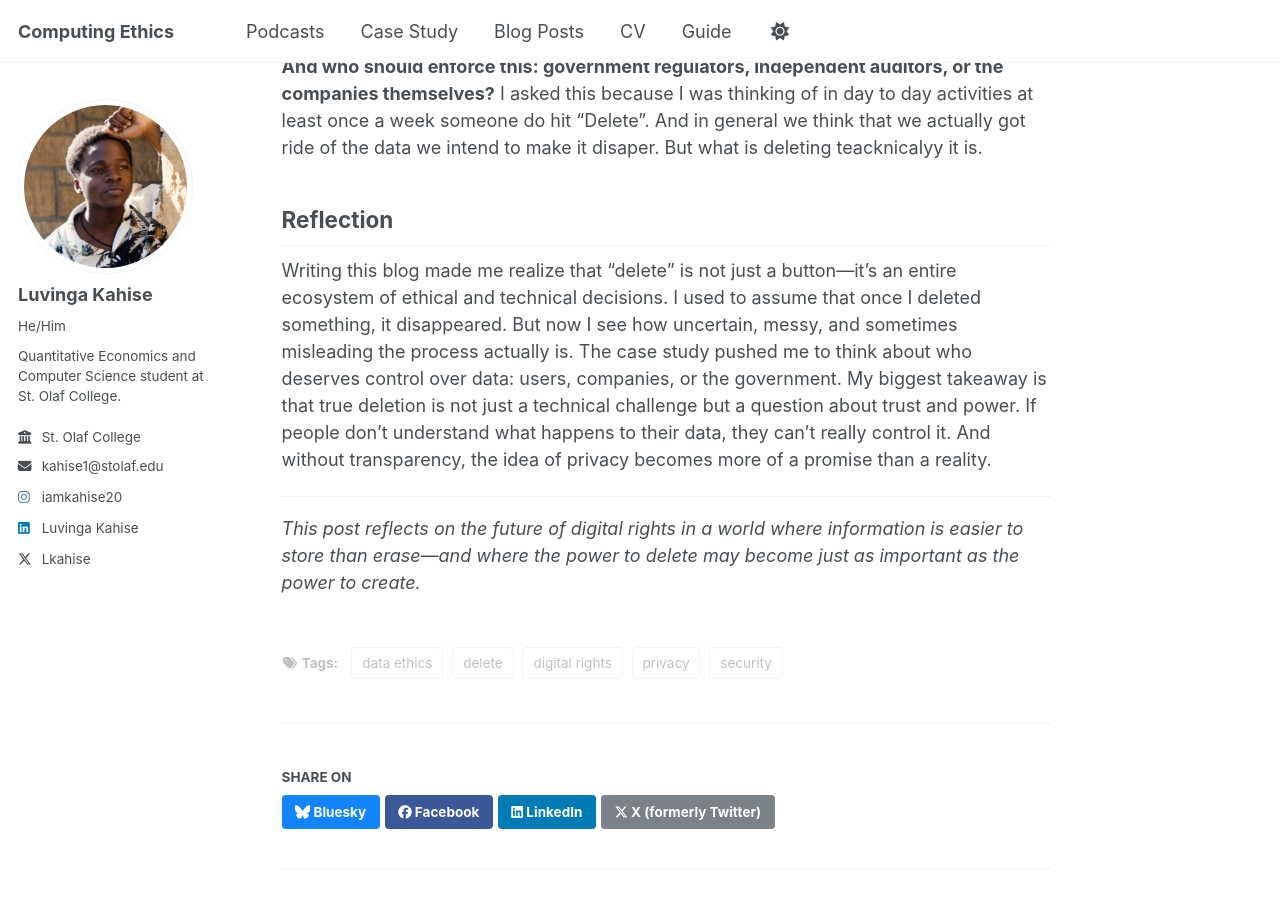
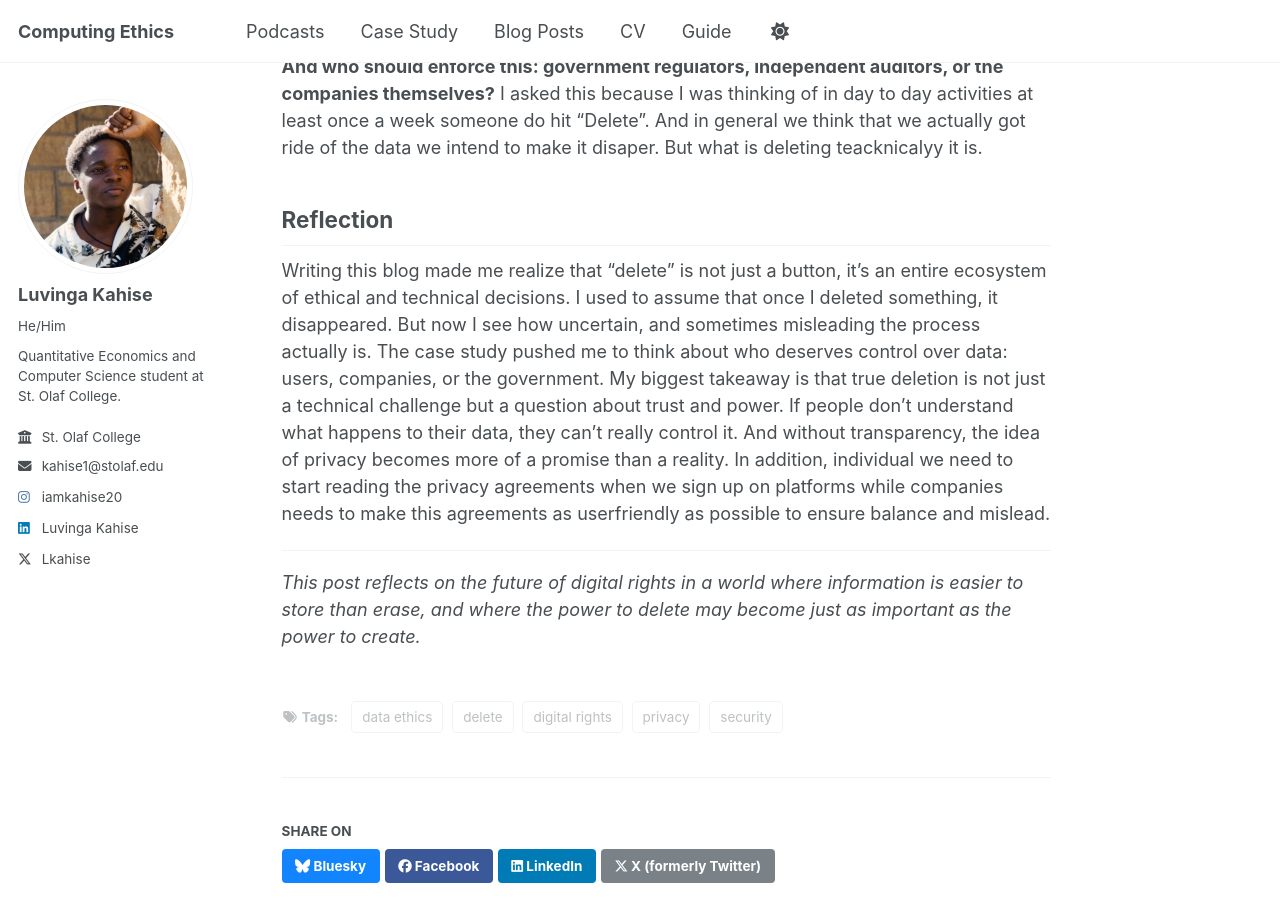
Before and after one commit to kahise1/ethics_fall2025, a Jekyll site: the page built from _posts/2025-12-02-blog-post-PRIV-1.md, in a window 1280 px wide and 900 px high, scrolled down 2694 px. Built offline with Jekyll 4.4.1, drawn with Linux system fonts in a browser that asks for light colours; a script that is not in the unit is left out; some of the changed text lies outside the part shown.

Commit message:
# PRIV1 blog done

```diff
--- a/_posts/2025-12-02-blog-post-PRIV-1.md
+++ b/_posts/2025-12-02-blog-post-PRIV-1.md
@@ -19,7 +19,7 @@ by Simson Garfinkel
 ---
 
 ## Summary of the Case Study
-The case study exposes a simple but uncomfortable truth: when people press “delete,” their data is almost never truly erased. Instead, information often go in to backups, caches, cloud storage, and other archival systems long after the user believes they are gone. The study raises the question of whether users should have the ability to wipe their data completely—and what technical and policy changes would be required to make real deletion possible. This gap between user expectation and technical reality creates serious ethical concerns around privacy, consent, and control over one’s own digital footprint.
+The case study exposes a simple but uncomfortable truth: when people press “delete,” their data is almost never truly erased. Instead, information often go in to backups, caches, cloud storage, and other archival systems long after the user believes they are gone. The study raises the question of whether users should have the ability to wipe their data completely, and what technical and policy changes would be required to make real deletion possible. This gap between user expectation and technical reality creates serious ethical concerns around privacy, consent, and control over one’s own digital footprint.
 
 ## DISCUSSION
 As people increasingly rely on devices, cloud storage, and online services, the meaning of deletion becomes more confusing. Most users assume that deleting a file or photo removes it completely. However, behind the scenes many systems only hide data, archive it, or encrypt it rather than truly erasing it. This tension between expectation and reality prompts an essential question: What does a user actually control when they click “delete”?
@@ -59,8 +59,8 @@ After reading the case study and thinking through these questions, I also came u
 I asked this because I was thinking of in day to day activities at least once a week someone do hit "Delete". And in general we think that we actually got ride of the data we intend to make it disaper. But what is deleting teacknicalyy it is.
 
 ## Reflection
-Writing this blog made me realize that “delete” is not just a button—it’s an entire ecosystem of ethical and technical decisions. I used to assume that once I deleted something, it disappeared. But now I see how uncertain, messy, and sometimes misleading the process actually is. The case study pushed me to think about who deserves control over data: users, companies, or the government. My biggest takeaway is that true deletion is not just a technical challenge but a question about trust and power. If people don’t understand what happens to their data, they can’t really control it. And without transparency, the idea of privacy becomes more of a promise than a reality.
+Writing this blog made me realize that “delete” is not just a button, it’s an entire ecosystem of ethical and technical decisions. I used to assume that once I deleted something, it disappeared. But now I see how uncertain, and sometimes misleading the process actually is. The case study pushed me to think about who deserves control over data: users, companies, or the government. My biggest takeaway is that true deletion is not just a technical challenge but a question about trust and power. If people don’t understand what happens to their data, they can’t really control it. And without transparency, the idea of privacy becomes more of a promise than a reality. In addition, individual we need to start reading the privacy agreements when we sign up on platforms while companies needs to make this agreements as userfriendly as possible to ensure balance and mislead.
 
 ---
 
-*This post reflects on the future of digital rights in a world where information is easier to store than erase—and where the power to delete may become just as important as the power to create.*
+*This post reflects on the future of digital rights in a world where information is easier to store than erase, and where the power to delete may become just as important as the power to create.*
```
